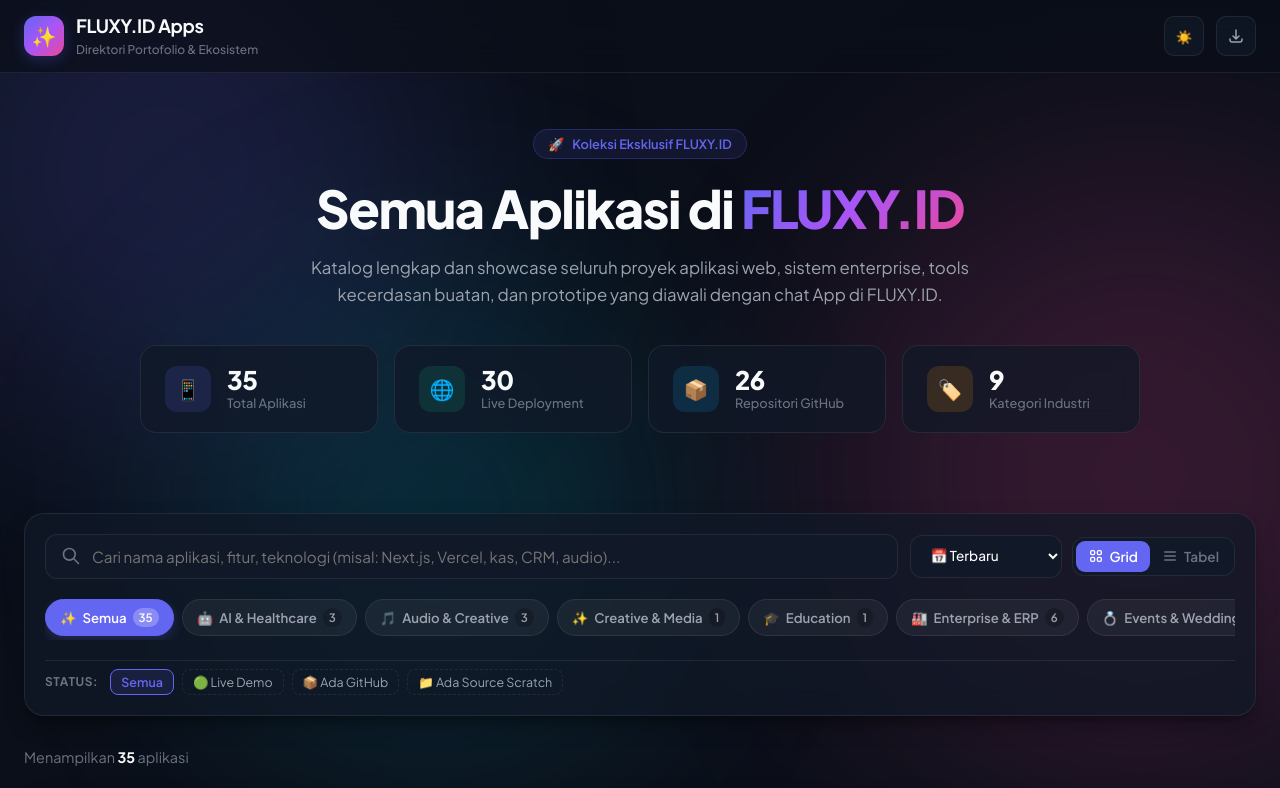
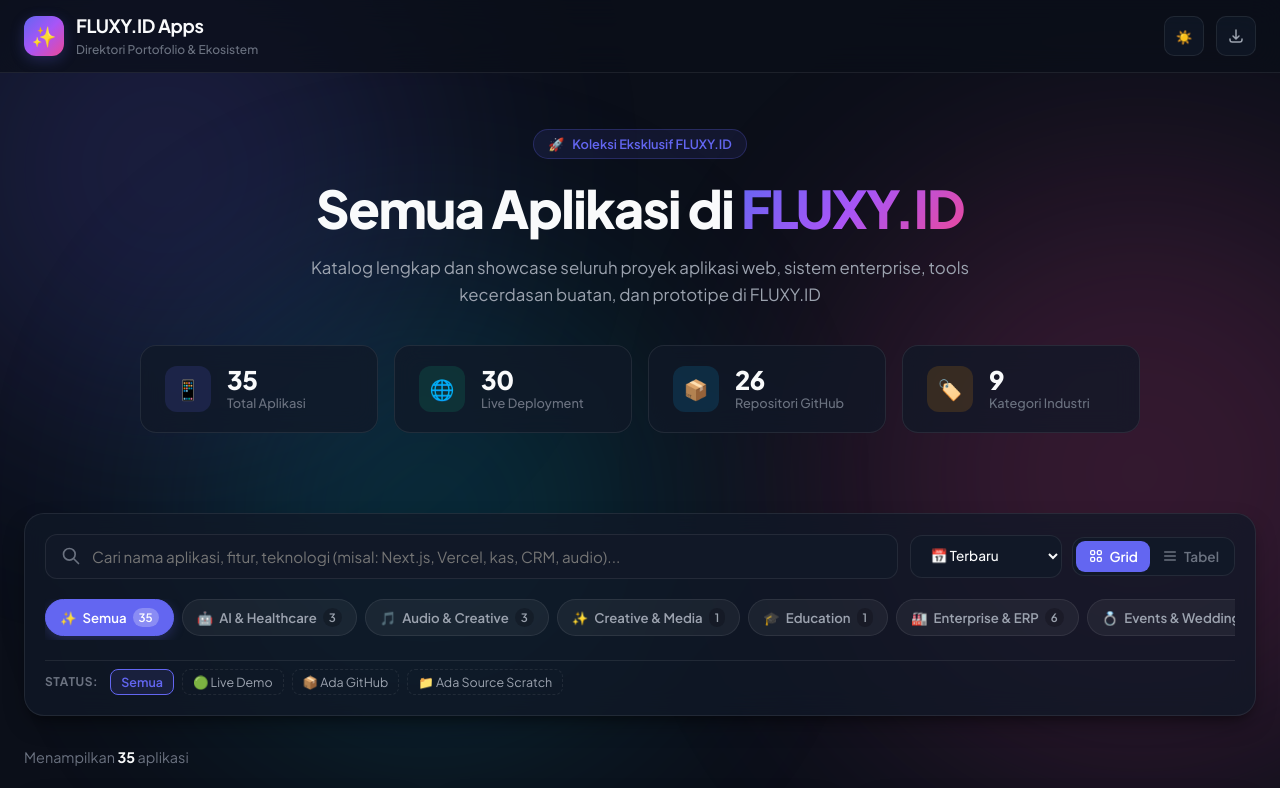
Before and after one commit to ibobatsuga/katalog, a plain HTML site: page index.html in a window 1280 px wide. Shown: the top 788 px of the page. Drawn offline with Linux system fonts and the light colour scheme.

Commit message:
update hero description copy

```diff
--- a/index.html
+++ b/index.html
@@ -52,7 +52,7 @@
         Semua Aplikasi di <span class="gradient-text">FLUXY.ID</span>
       </h2>
       <p class="hero-desc">
-        Katalog lengkap dan showcase seluruh proyek aplikasi web, sistem enterprise, tools kecerdasan buatan, dan prototipe yang diawali dengan chat <code>App</code> di FLUXY.ID.
+        Katalog lengkap dan showcase seluruh proyek aplikasi web, sistem enterprise, tools kecerdasan buatan, dan prototipe di FLUXY.ID
       </p>
 
       <!-- Stats Grid -->
```
